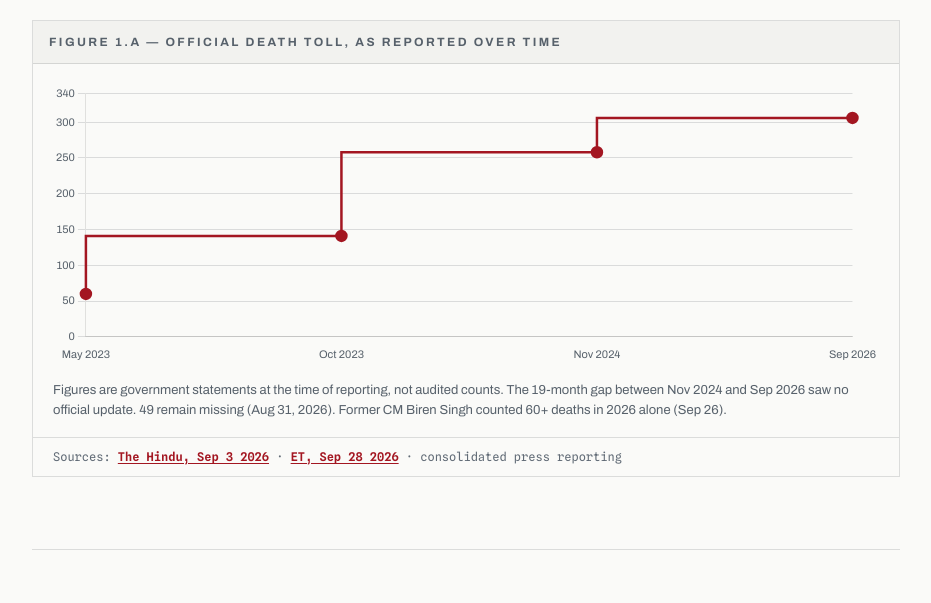
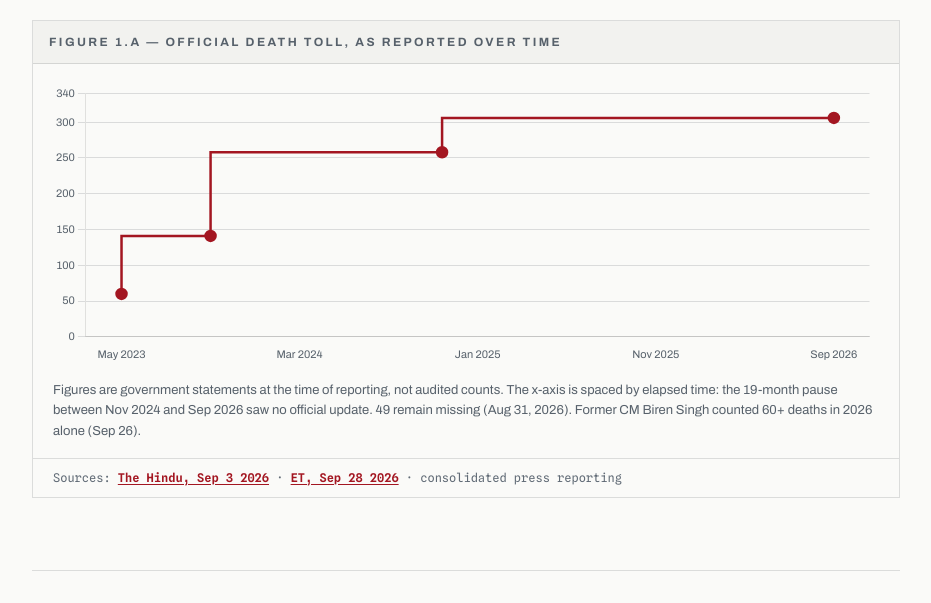
Before and after one commit to barunTayenjam/manipur-economy, a website: page index.html in a window 1280 px wide. Shown: the part 2060-2663 px from the top of the page, without its empty margins (308-1239 px from the left). Drawn offline with nearby package versions, Linux system fonts and the light colour scheme.

Commit message:
fix: death chart x-axis time-proportional — reporting gaps no longer drawn as equal steps
Figure 1.A used a categorical x-axis, drawing the 19-month gap (Nov 2024
to Sep 2026, no official update) the same width as the 5-month gap
(May-Oct 2023). Figures with xUnit:'month' now plot points at true month
offsets on a linear scale, with month-formatted ticks and edge padding.
Chart note updated to say the axis is spaced by elapsed time.

```diff
--- a/assets/js/charts.js
+++ b/assets/js/charts.js
@@ -20,11 +20,62 @@
  * @property {string} tooltip
  * @property {string} unit
  * @property {string[]} [colors]
+ * @property {'month'} [xUnit] switches the x-axis to a time-proportional
+ *   linear scale: labels are parsed as "Mon YYYY", so uneven reporting
+ *   gaps keep their true width instead of being drawn as equal categories
  * @typedef {{figures: ChartFigure[]}} ChartsData
  *
  * CDN globals (loaded at runtime with SRI):
  */
 import { onVisible, loadScript, cssVar, prefersReducedMotion } from './utils.js';
+
+/**
+ * Parse a "Mon YYYY" label ("May 2023") to a mid-month Date.
+ * @param {string} label
+ * @returns {Date}
+ */
+function parseMonthYear(label) {
+  /** @type {Record<string, number>} */
+  const MONTHS = {
+    Jan: 0,
+    Feb: 1,
+    Mar: 2,
+    Apr: 3,
+    May: 4,
+    Jun: 5,
+    Jul: 6,
+    Aug: 7,
+    Sep: 8,
+    Oct: 9,
+    Nov: 10,
+    Dec: 11,
+  };
+  const [month = '', year = ''] = label.split(' ');
+  return new Date(Number(year), MONTHS[month] ?? 0, 15);
+}
+
+/**
+ * Whole months between two "Mon YYYY" labels.
+ * @param {string} label
+ * @param {Date} base
+ * @returns {number}
+ */
+function monthOffsetFromLabel(label, base) {
+  const d = parseMonthYear(label);
+  return (d.getFullYear() - base.getFullYear()) * 12 + (d.getMonth() - base.getMonth());
+}
+
+/**
+ * Month offset from a base Date → "Sep 2026"-style tick label.
+ * @param {number} offset
+ * @param {Date} base
+ * @returns {string}
+ */
+function labelFromMonthOffset(offset, base) {
+  const d = new Date(base);
+  d.setMonth(d.getMonth() + offset);
+  return d.toLocaleString('en-US', { month: 'short', year: 'numeric' });
+}
 
 const CHART_JS_SRC = 'https://cdn.jsdelivr.net/npm/chart.js@4.4.1/dist/chart.umd.js';
 /** sha384 of chart.umd.js @4.4.1 (205125 bytes, canonical npm file). */
@@ -72,11 +123,20 @@ export function resolveColor(key, resolve) {
 /**
  * Shared axis styling — single source of truth for ticks + grid.
  * Pure given theme object.
+ *
+ * Charts use a categorical x-axis by default. Passing `xStart` switches
+ * the x-axis to a linear time-proportional scale (xTickFmt renders tick
+ * values), so uneven reporting gaps keep their true width instead of
+ * being drawn as equal-width categories.
+ *
  * @param {ReturnType<typeof theme>} t
- * @param {{max?: number, beginAtZero?: boolean, showGrid?: boolean, yCallback?: (v: number) => string|number}} [opts]
+ * @param {{max?: number, beginAtZero?: boolean, showGrid?: boolean, yCallback?: (v: number) => string|number, xStart?: number, xMax?: number, xTickFmt?: (v: number) => string, xTicks?: number[]}} [opts]
  * @returns {{y: object, x: object}}
  */
-export function axis(t, { max, beginAtZero = true, showGrid = true, yCallback } = {}) {
+export function axis(
+  t,
+  { max, beginAtZero = true, showGrid = true, yCallback, xStart, xMax, xTickFmt, xTicks } = {}
+) {
   /** @type {any} */
   const y = {
     beginAtZero,
@@ -88,12 +148,27 @@ export function axis(t, { max, beginAtZero = true, showGrid = true, yCallback }
     grid: { color: showGrid ? t.grid : false },
   };
   if (max != null) y.max = max;
+
+  /** @type {any} */
+  const x = {
+    grid: { display: false },
+    ticks: { color: t.muted, font: { size: 11, family: t.sans } },
+  };
+  if (xStart != null) {
+    x.type = 'linear';
+    x.min = xStart;
+    if (xMax != null) x.max = xMax;
+    x.ticks = { ...x.ticks, autoSkip: true, maxTicksLimit: 6 };
+    if (xTickFmt) x.ticks.callback = xTickFmt;
+    if (xTicks) {
+      x.afterBuildTicks = (/** @type {any} */ scale) => {
+        scale.ticks = xTicks.map((v) => ({ value: v }));
+      };
+    }
+  }
   return {
     y,
-    x: {
-      ticks: { color: t.muted, font: { size: 11, family: t.sans } },
-      grid: { display: false },
-    },
+    x,
   };
 }
 
@@ -116,6 +191,13 @@ function baseOptions(t, tooltipLabel) {
         cornerRadius: 2,
         displayColors: false,
         callbacks: {
+          // Explicit title: with {x,y} points on a linear axis, the default
+          // title can show the raw x value (e.g. "40") instead of "Sep 2026".
+          title: (/** @type {any[]} */ items) => {
+            const it = items[0];
+            const labels = it?.chart?.data?.labels;
+            return labels ? String(labels[it.dataIndex]) : '';
+          },
           label: (/** @type {any} */ c) => tooltipLabel(c.parsed.y),
         },
       },
@@ -158,6 +240,36 @@ export function buildConfigs(data, t) {
   for (const fig of data.figures) {
     const colors = fig.colors?.map((c) => resolve(c)) || Array(fig.series.length).fill(t.crimson);
 
+    // xUnit: 'month' → plot on a time-proportional linear axis. Points
+    // become {x, y} at numeric month offsets; labels stay as strings for
+    // the tooltip title.
+    /** @type {number[]|null} */
+    let xOffsets = null;
+    /** @type {{xStart?: number, xMax?: number, xTickFmt?: (v: number) => string, xTicks?: number[]}} */
+    let xOpts = {};
+    if (fig.xUnit === 'month') {
+      const firstLabel = fig.labels[0] ?? '';
+      const firstDate = parseMonthYear(firstLabel);
+      xOffsets = fig.labels.map((l) => monthOffsetFromLabel(l, firstDate));
+      const span = xOffsets[xOffsets.length - 1] ?? 0;
+      // Grace padding so edge point markers are not clipped by the plot
+      // boundary; ticks stay pinned at quarter intervals of the span.
+      const pad = Math.max(1, Math.round(span * 0.05));
+      xOpts = {
+        xStart: -pad,
+        xMax: span + pad,
+        xTickFmt: (/** @type {number} */ v) => labelFromMonthOffset(v, firstDate),
+        xTicks: [0, 0.25, 0.5, 0.75, 1].map((f) => Math.round(span * f)),
+      };
+    }
+    /**
+     * Map a series onto {x, y} points when a time axis is active.
+     * @param {number[]} arr
+     * @returns {Array<{x: number, y: number}>|number[]}
+     */
+    const pointData = (arr) =>
+      xOffsets ? arr.map((v, i) => ({ x: /** @type {number} */ (xOffsets[i]), y: v })) : arr;
+
     configs[fig.id] = {
       type: fig.type,
       data: {
@@ -165,7 +277,7 @@ export function buildConfigs(data, t) {
         datasets: [
           fig.type === 'line'
             ? {
-                data: fig.series,
+                data: pointData(fig.series),
                 borderColor: colors[0],
                 backgroundColor: colors[0],
                 borderWidth: 2.5,
@@ -188,6 +300,7 @@ export function buildConfigs(data, t) {
         scales: axis(t, {
           max: fig.yMax,
           yCallback: fig.yCallback === 'thousands' ? thousandsCallback : undefined,
+          ...xOpts,
         }),
       },
     };
--- a/data/charts.json
+++ b/data/charts.json
@@ -6,6 +6,7 @@
       "labels": ["May 2023", "Oct 2023", "Nov 2024", "Sep 2026"],
       "series": [60, 141, 258, 306],
       "yMax": 340,
+      "xUnit": "month",
       "tooltip": "killed",
       "unit": "deaths"
     },
--- a/index.html
+++ b/index.html
@@ -646,8 +646,9 @@
             </div>
             <div class="chart-note">
               Figures are government statements at the time of reporting, not audited counts. The
-              19-month gap between Nov 2024 and Sep 2026 saw no official update. 49 remain missing
-              (Aug 31, 2026). Former CM Biren Singh counted 60+ deaths in 2026 alone (Sep 26).
+              x-axis is spaced by elapsed time: the 19-month pause between Nov 2024 and Sep 2026 saw
+              no official update. 49 remain missing (Aug 31, 2026). Former CM Biren Singh counted
+              60+ deaths in 2026 alone (Sep 26).
             </div>
             <div class="chart-footer">
               Sources:
```
Also changed, not shown: tests/visual/visual.spec.mjs-snapshots/hero-desktop-chromium-linux.png, tests/visual/visual.spec.mjs-snapshots/hero-tablet-chromium-linux.png, tests/visual/visual.spec.mjs-snapshots/map-desktop-chromium-linux.png.
